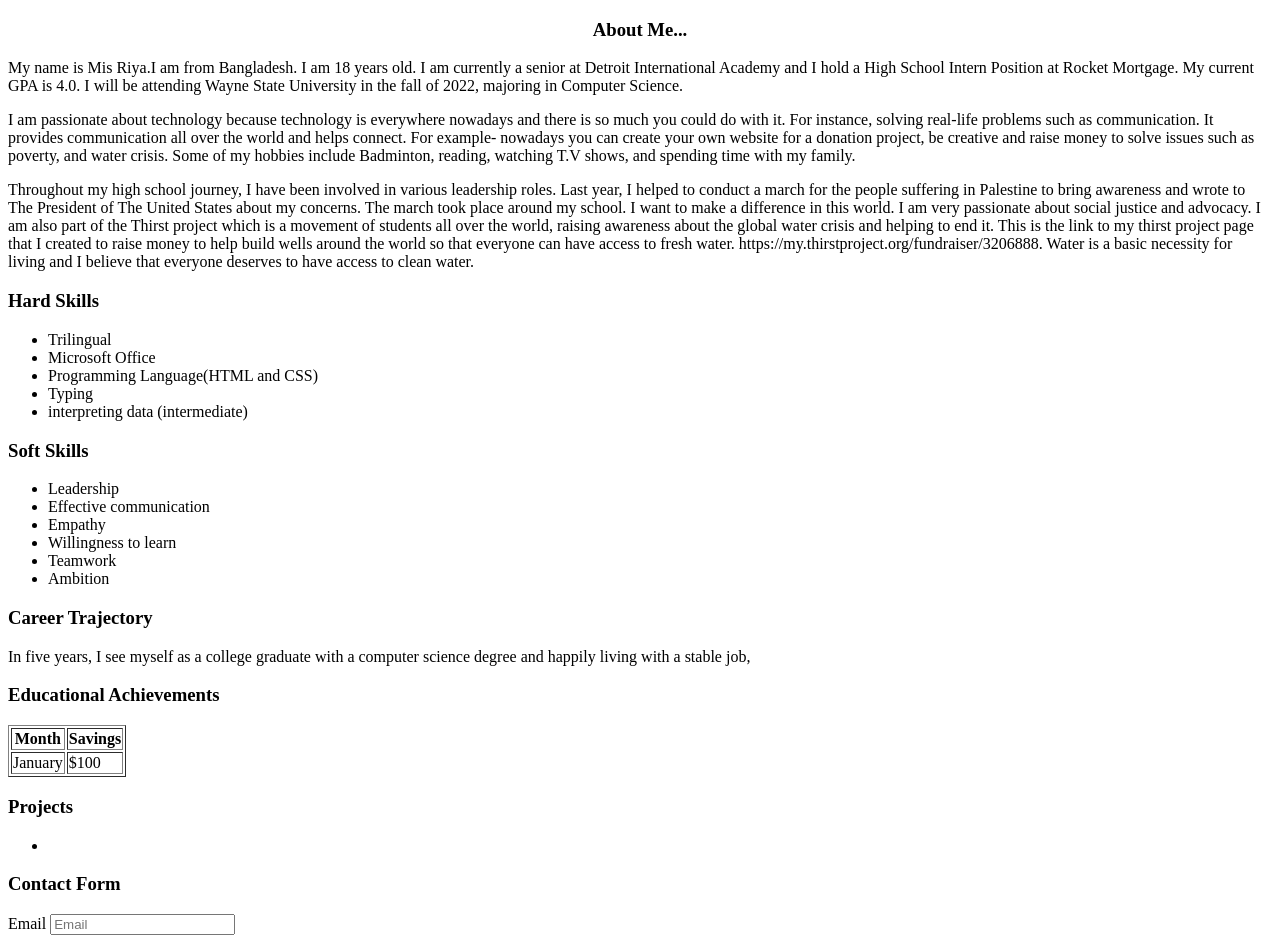
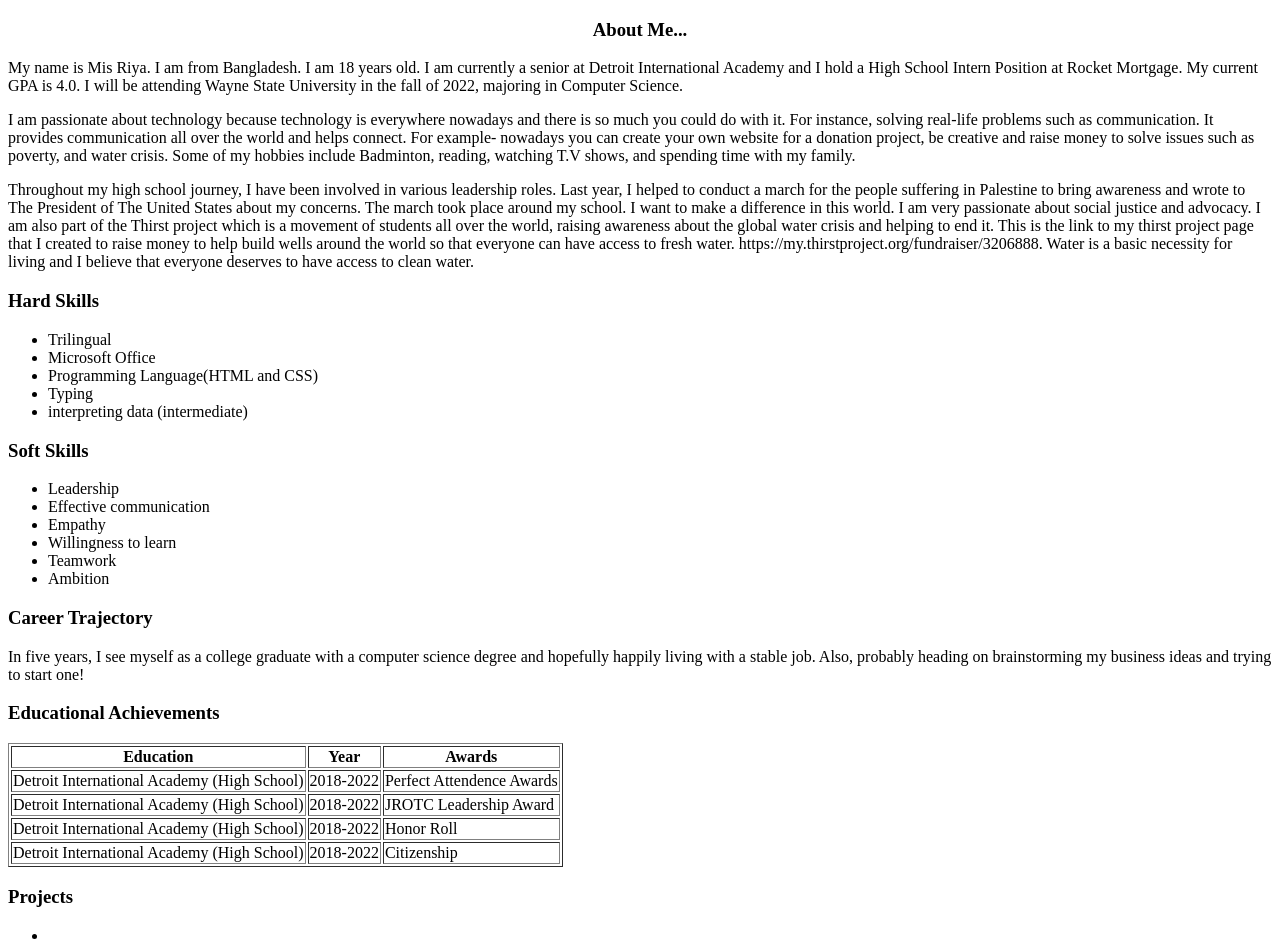
Before and after one commit to Misriya998/portfolio, a plain HTML site: page portfolio/first.html in a window 1280 px wide. Shown: the top 950 px of the page. Drawn offline with Linux system fonts and the light colour scheme.

Commit message:
Portfolio

```diff
--- a/portfolio/first.html
+++ b/portfolio/first.html
@@ -7,7 +7,7 @@
     <body>
         <center><h3>About Me...</h3></center>
 
-        <p>My name is Mis Riya.I am from Bangladesh. I am 18 years old. I am currently a senior at Detroit International Academy and I hold a High School Intern Position at Rocket Mortgage. My current GPA is 4.0. I will be attending Wayne State University in the fall of 2022, majoring in Computer Science.
+        <p>My name is Mis Riya. I am from Bangladesh. I am 18 years old. I am currently a senior at Detroit International Academy and I hold a High School Intern Position at Rocket Mortgage. My current GPA is 4.0. I will be attending Wayne State University in the fall of 2022, majoring in Computer Science.
         </p>
         <p>I am passionate about technology because technology is everywhere nowadays and there is so much you could do with it. For instance, solving real-life problems such as communication. It provides communication all over the world and helps connect. For example- nowadays you can create your own website for a donation project, be creative and raise money to solve issues such as poverty, and water crisis. Some of my hobbies include Badminton, reading, watching T.V shows, and spending time with my family.
         </p>
@@ -33,17 +33,33 @@
           <li>Ambition</li>
         </ul>
         <h3>Career Trajectory</h3>
-        <p>In five years, I see myself as a college graduate with a computer science degree and happily living with a stable job,
-        </p>
+        <p>In five years, I see myself as a college graduate with a computer science degree and hopefully happily living with a stable job. Also, probably heading on brainstorming my business ideas and trying to start one!</p>
         <h3>Educational Achievements</h3>
         <table border="1">
           <tr>
-            <th>Month</th>
-            <th>Savings</th>
+            <th>Education</th>
+            <th>Year</th>
+            <th>Awards</th>
           </tr>
           <tr>
-            <td>January</td>
-            <td>$100</td>
+            <td>Detroit International Academy (High School)</td>
+            <td>2018-2022</td>
+            <td>Perfect Attendence Awards</td>
+          </tr>
+          <tr>
+            <td>Detroit International Academy (High School)</td>
+            <td>2018-2022</td>
+            <td>JROTC Leadership Award</td>
+          </tr>
+          <tr>
+            <td>Detroit International Academy (High School)</td>
+            <td>2018-2022</td>
+            <td>Honor Roll</td>
+          </tr>
+          <tr>
+            <td>Detroit International Academy (High School)</td>
+            <td>2018-2022</td>
+            <td>Citizenship</td>
           </tr>
         </table>
         <h3>Projects</h3>
```
